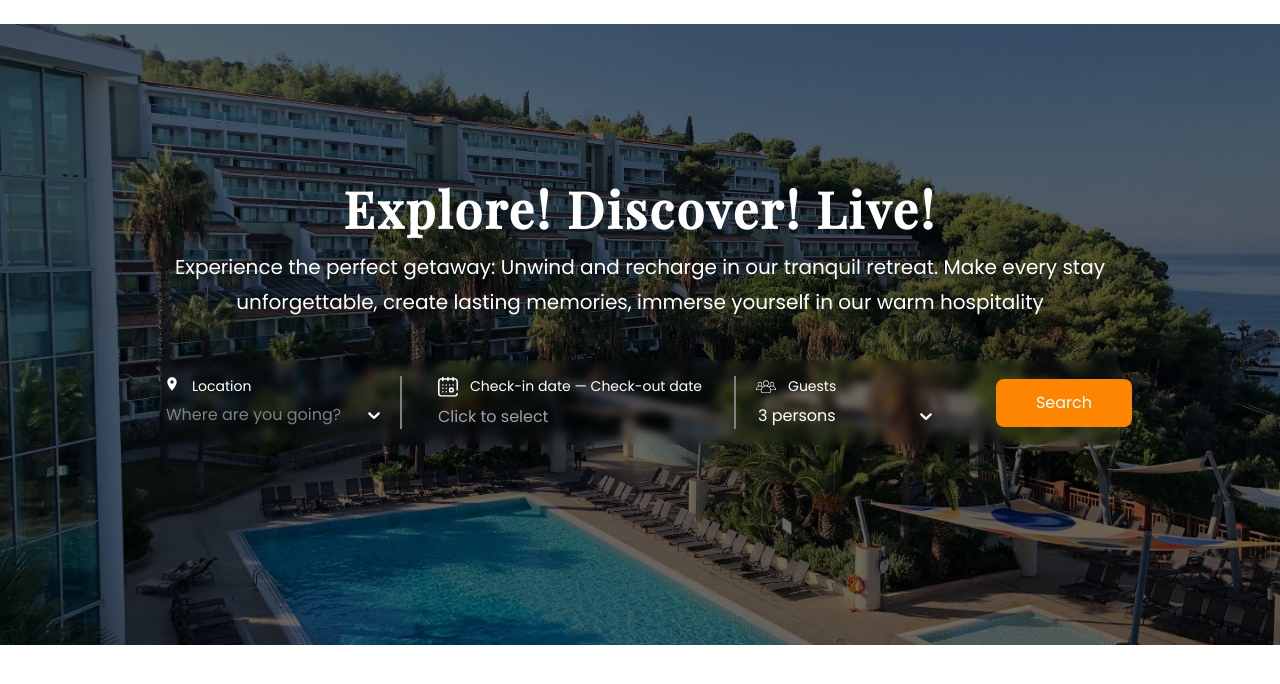
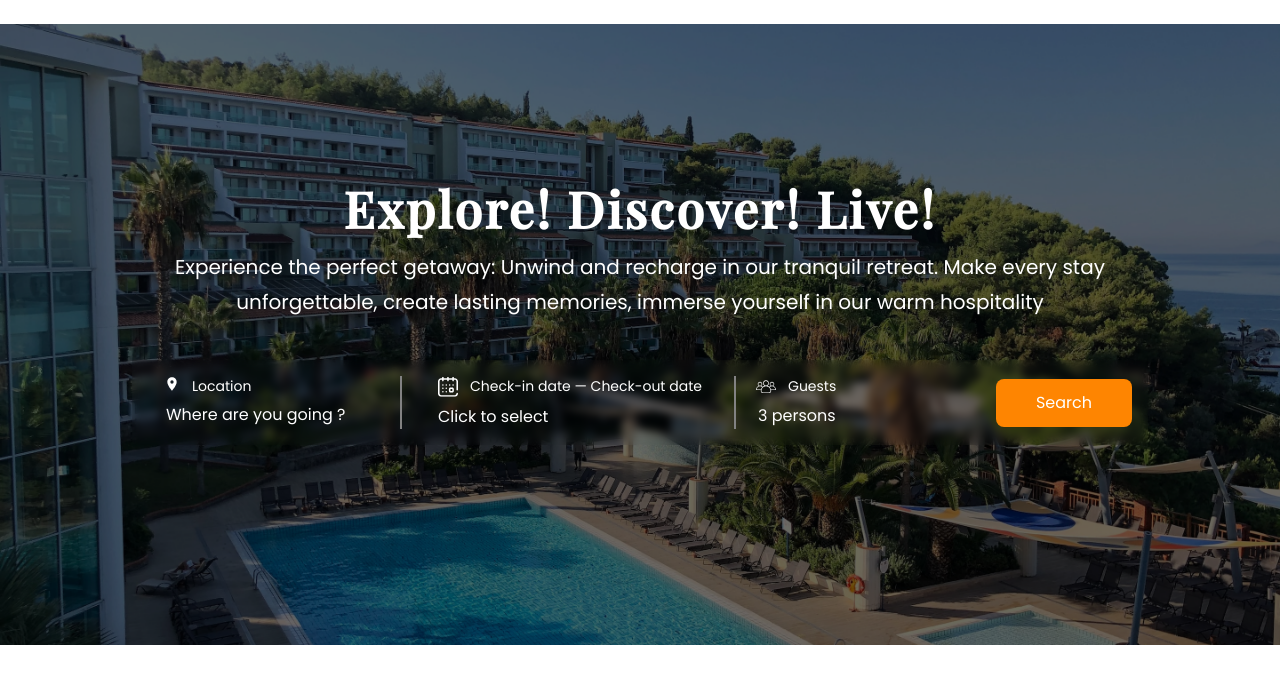
Before and after one commit to just-midemichael/ch-fe2, a Next.js app: page / in a window 1280 px wide. Shown: the top 684 px of the page. Built offline with nearby package versions, Linux system fonts and the light colour scheme.

Commit message:
fix: updates on banner

```diff
--- a/src/components/shared/banner/Banner.tsx
+++ b/src/components/shared/banner/Banner.tsx
@@ -42,7 +42,7 @@
           </H4>
         </div>
 
-        <div className="my-10 mx-[12%] flex w-[75%] justify-center gap-5 py-4 align-middle backdrop-blur-sm">
+        <div className="my-10 mx-[12%] flex justify-center gap-5 p-4 align-middle backdrop-blur-sm">
           <div className="border-r-solid border-r-2 border-[#828282] px-4">
             <div className="mb-1 flex gap-3 align-middle">
               <MdRoom className="text-white" />
@@ -51,7 +51,7 @@
             <Select
               classNamePrefix="select"
               className="h-[29px] w-[220px] bg-transparent focus:outline-none"
-              placeholder={"Where are you going?"}
+              placeholder={"Where are you going ?"}
               name="city"
               options={options}
             />
--- a/src/styles/globals.scss
+++ b/src/styles/globals.scss
@@ -6,9 +6,12 @@
   font-family: 'Poppins',  'Playfair Display', serif;
 }
 
-.ant-picker .ant-picker-input >input::placeholder,
-.ant-space-item {
+input::placeholder {
   color: white;
+}
+
+.react-datepicker {
+  border: none !important;
 }
 
 .select__input {
@@ -17,9 +20,7 @@
 }
 
 .select__indicator {
-  padding: 0px !important;
-  color: white !important;
-  cursor: pointer !important;
+  display: none !important;
 }
 
 .select__control {
@@ -37,7 +38,8 @@
 }
 
 .select__single-value,
-.select_input-container {
+.select_input-container,
+.select__placeholder {
   font-size: 16px !important;
   color: white !important;
   padding: 0  !important;
```
Also changed, not shown: 1 other file (tests, documents, lock files or other folders).
